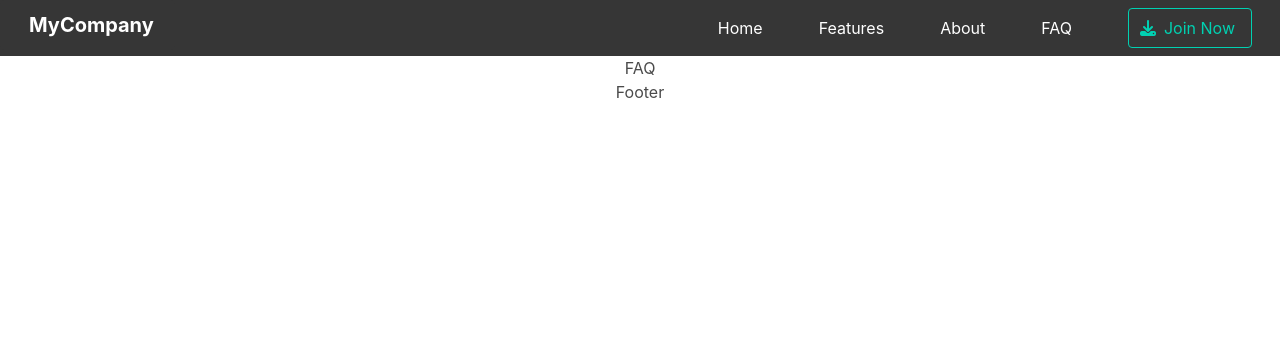
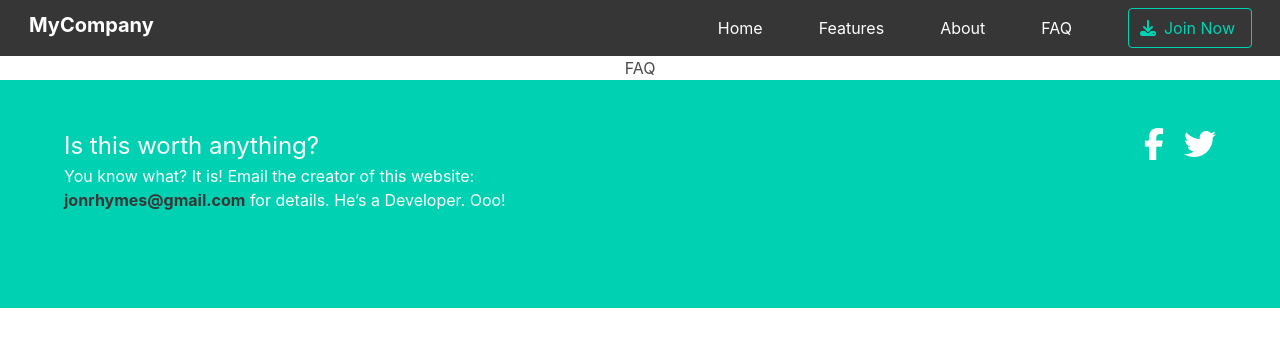
Before and after one commit to jonrhymes/mycompany-react, a React (Create React App) app in the folder react-compare/: page /faq in a window 1280 px wide. Shown: the top 346 px of the page. Built offline with nearby package versions, Linux system fonts and the light colour scheme.

Commit message:
navbar menu complete

```diff
--- a/react-compare/src/components/Footer/Footer.js
+++ b/react-compare/src/components/Footer/Footer.js
@@ -1,7 +1,22 @@
+import './Footer.scss'
+
 function Footer() {
     return (
         <>
-            <h3>Footer</h3>
+            <footer className="footer">
+                <div className="container">
+                    <div className="columns">
+                        <div className="column">
+                            <p className="foot-desc">Is this worth anything?</p>
+                            <p className="answer">You know what? It is! Email the creator of this website: <strong>jonrhymes@gmail.com</strong> for details. He’s a Developer. Ooo!</p>
+                        </div>
+                        <div className="column has-text-right">
+                            <a className="social-icon" href="https://www.facebook.com/"><i className="fa fa-2x fa-facebook"></i></a>
+                            <a className="social-icon" href="https://twitter.com/"><i className="fa fa-2x fa-twitter"></i></a>
+                        </div>
+                    </div>
+                </div>
+    </footer>
         </>
     );
   }
--- /dev/null
+++ b/react-compare/src/components/Footer/Footer.scss
@@ -0,0 +1,18 @@
+.footer {
+    background-color: #00d1b2 !important;
+    color: #fff;
+    text-align: left;
+}
+
+.foot-desc {
+    font-size: 1.5rem;
+}
+
+.answer {
+    font-size: 1rem;
+}
+
+.social-icon {
+    color: #fff;
+    margin-left: 20px;
+}
--- a/react-compare/src/components/Header/Header.js
+++ b/react-compare/src/components/Header/Header.js
@@ -1,8 +1,23 @@
-import '../Header/Header.scss'
+import React, { Component } from 'react';
+import './Header.scss'
 import { BrowserRouter as Router, Link } from 'react-router-dom';
 
-function Header() {
+class Header extends Component {
+    constructor(props) {
+        super(props);
+        this.state = { isToggleOn: false };
 
+        this.handleClick = this.handleClick.bind(this);
+    }
+
+    handleClick() {
+        this.setState(prevState => ({
+            isToggleOn: !prevState.isToggleOn
+        }));
+    }
+    render() {
+
+        let menuActive = this.state.isToggleOn ? 'is-active' : '';
         return (
             <>
                 <nav className="navbar is-dark" role="navigation" aria-label="main navigation">
@@ -10,15 +25,15 @@ function Header() {
                     <div className="navbar-brand">
                         <button id="brand" className="button is-dark is-medium">MyCompany</button>
 
-                <button class="navbar-burger" aria-label="menu" aria-expanded="false" data-target="navbarBasicExample">
+                        <a role="button" className={"navbar-burger "+menuActive} aria-label="menu" aria-expanded="false" data-target="navbarBasicExample" onClick={this.handleClick}>
                             <span aria-hidden="true"></span>
                             <span aria-hidden="true"></span>
                             <span aria-hidden="true"></span>
-                </button>
+                        </a>
                     </div>
 
-            <div id="navbarBasicExample" className="navbar-menu">
-                    <div className="navbar-end">
+                    <div id="navbarBasicExample" className={"navbar-menu navbar-end "+menuActive}>
+                        {/* <div className="navbar-end"> */}
                             <Router forceRefresh={true}>
                                 <Link to="/" className="navbar-item">Home</Link>
                                 <Link to="/faq" className="navbar-item">Features</Link>
@@ -36,12 +51,13 @@ function Header() {
                                     </button>
                                 </div>
                             </div>
-                </div>
+                        {/* </div> */}
                     </div>
                 </nav>
             </>
         );
     }
+  }
 
 
   export default Header;
--- a/react-compare/src/components/Header/Header.scss
+++ b/react-compare/src/components/Header/Header.scss
@@ -14,7 +14,13 @@
     }
 }
 
-a.r-item {
-    color: #C1C1C1;
+a.navbar-item {
+    text-align: left;
+    color: gray;
     padding: 0.5rem 1.75rem;
 }
+
+a.navbar-item:hover {
+    background-color: #fafafa;
+    color: #3273dc;
+}
```
Also changed, not shown: 2 other files (tests, documents, lock files or other folders). Lines whose indentation alone changed are shown as unchanged.
